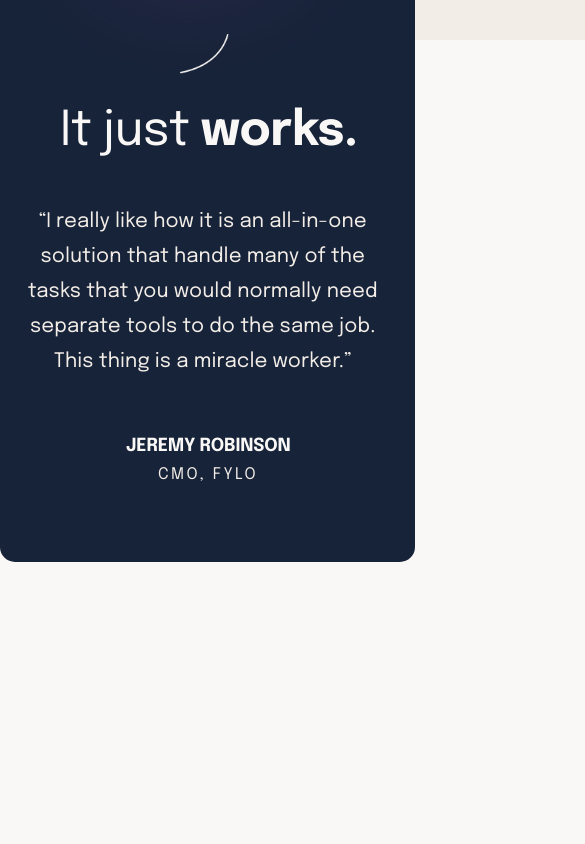
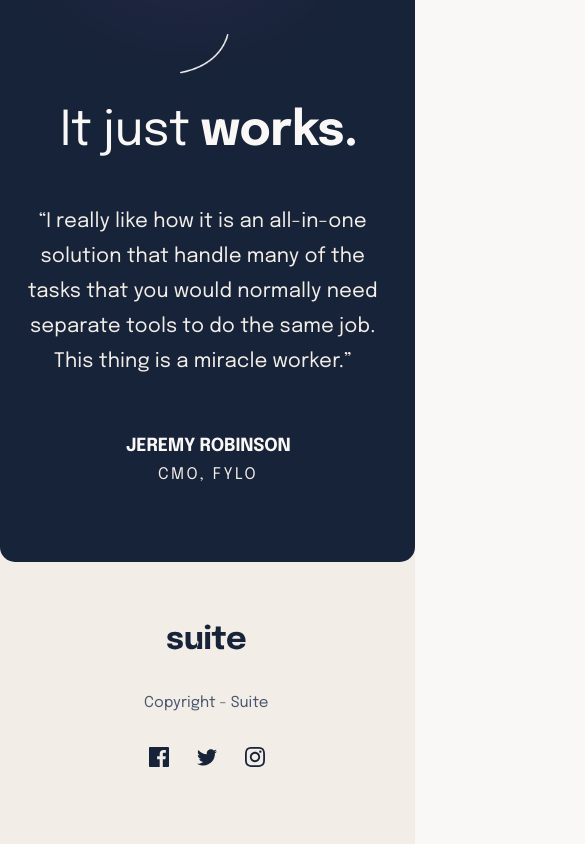
Before and after one commit to Nana-Kojo-Botchway/Figma-Suite-Landing-Page, a plain HTML site: page index.html in a window 390 px wide. Shown: the part 1676-2520 px from the top of the page, 585 px wide, since content can reach past the window. Before the commit the page ends 2238 px from the top, so only its background shows below. Drawn offline with Linux system fonts and the light colour scheme.

Commit message:
Final mobile 1

```diff
--- a/styles.css
+++ b/styles.css
@@ -516,4 +516,53 @@ footer {
         left: 158px;
         top: 708px;
     }
+
+    section {
+        width: 415px;
+        height: 420px;
+        left: 0px;
+        top: 2100px;
+    }
+
+    .footer-info {
+        display: inline-block;
+        width: 125px;
+        height: 150px;
+        top: 200px;
+    }
+
+    .footer-info img {
+        padding-bottom: 33px;
+    }
+
+    footer {
+        position: absolute;
+        width: 195px;
+        height: 32px;
+        left: -23px
+    }
+
+    .footer-info .right-3 {
+        position: absolute;
+        left: -23px
+    }
+
+    #facebook {
+        width: 20px;
+        left: 4.5px;
+        top: 60px;
+
+    }
+
+    #twitter {
+        width: 20px;
+        left: 52.5px;
+        top: 62px;
+    }
+
+    #instagram {
+        width: 20px;
+        left: 100.5px;
+        top: 60px;
+    }
 }
```
